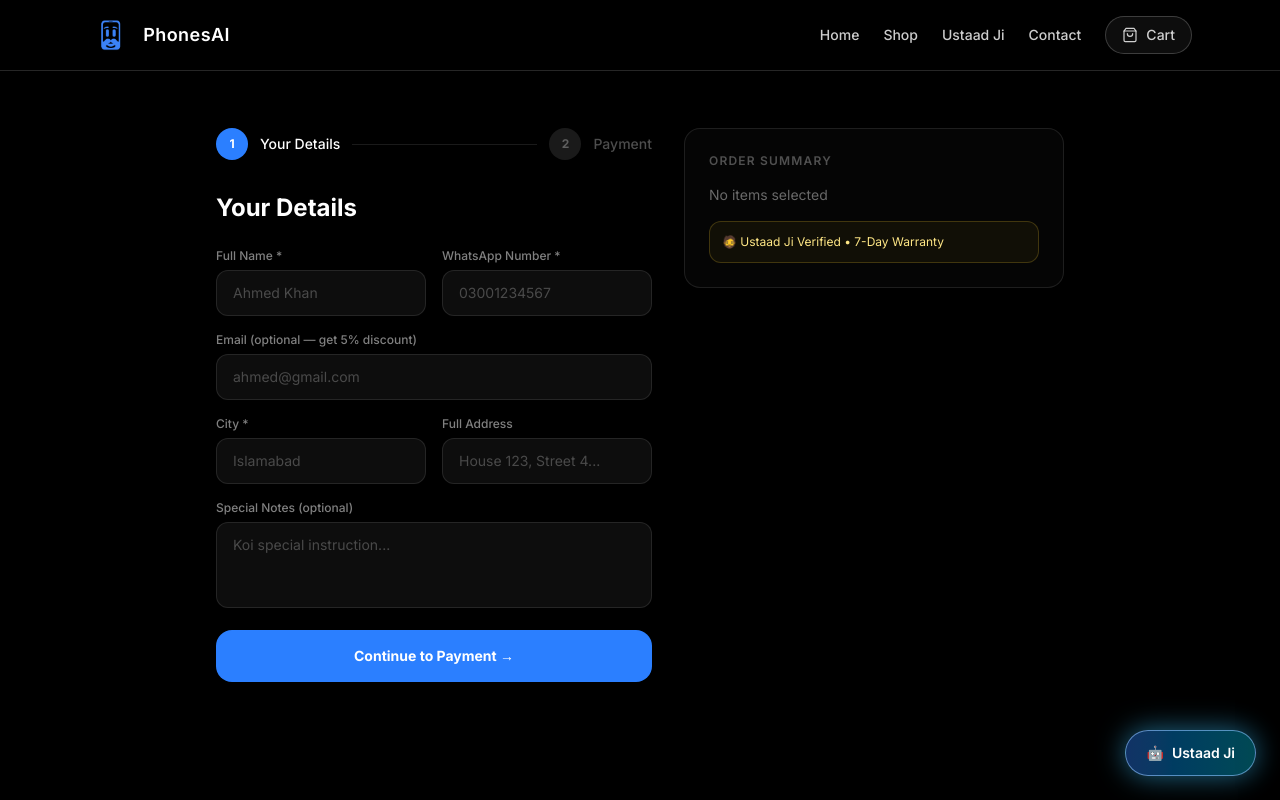
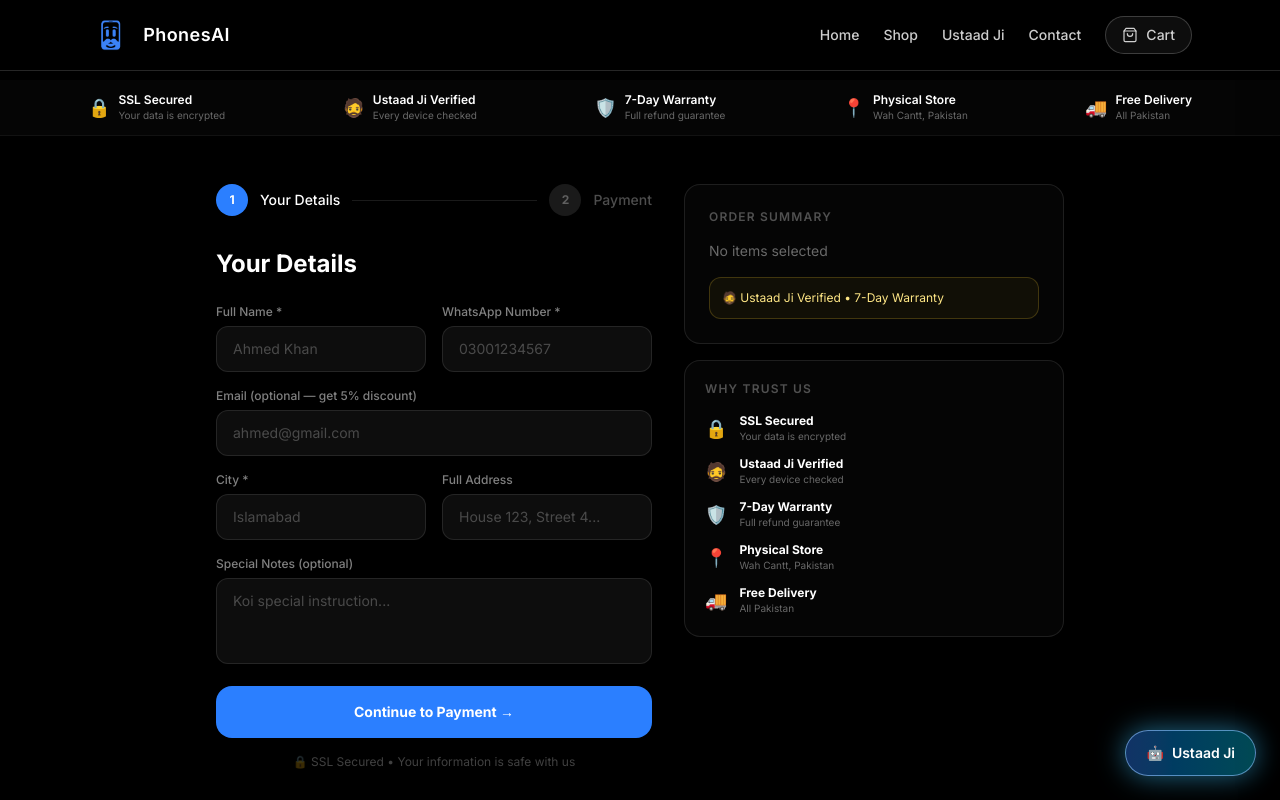
Before and after one commit to phonesaipakistan-star/phonesai, a Next.js app: page /checkout in a window 1280 px wide. Shown: the top 800 px of the page. Built offline with nearby package versions, Linux system fonts and the light colour scheme.

Commit message:
Add trust badges to checkout

```diff
--- a/app/checkout/page.tsx
+++ b/app/checkout/page.tsx
@@ -34,6 +34,14 @@ const paymentDetails: Record<PaymentMethod, { title: string; detail: string; not
   card: { title: "Debit / Credit Card", detail: "Bank: [YOUR BANK NAME]\nAccount Title: [YOUR NAME]\nIBAN: [YOUR IBAN]", note: "Transfer via your bank app using IBAN and upload confirmation." },
 };
 
+const trustBadges = [
+  { icon: "🔒", title: "SSL Secured", desc: "Your data is encrypted" },
+  { icon: "🧔", title: "Ustaad Ji Verified", desc: "Every device checked" },
+  { icon: "🛡️", title: "7-Day Warranty", desc: "Full refund guarantee" },
+  { icon: "📍", title: "Physical Store", desc: "Wah Cantt, Pakistan" },
+  { icon: "🚚", title: "Free Delivery", desc: "All Pakistan" },
+];
+
 function CheckoutContent() {
   const searchParams = useSearchParams();
   const phoneId = searchParams.get("phone");
@@ -45,7 +53,6 @@ function CheckoutContent() {
   const [step, setStep] = useState<"details" | "payment" | "success">("details");
   const [selectedPayment, setSelectedPayment] = useState<PaymentMethod | null>(null);
   const [submitting, setSubmitting] = useState(false);
-
   const [form, setForm] = useState({ name: "", phone: "", email: "", city: "", address: "", notes: "" });
 
   useEffect(() => {
@@ -63,7 +70,6 @@ function CheckoutContent() {
   }, [isCartCheckout]);
 
   const finalPrice = isCartCheckout ? total : (phone?.discount_price ?? phone?.price ?? 0);
-  const itemCount = isCartCheckout ? count : (phone ? 1 : 0);
 
   const handleDetailsSubmit = (e: React.FormEvent) => {
     e.preventDefault();
@@ -74,7 +80,6 @@ function CheckoutContent() {
   const handleOrderSubmit = async () => {
     if (!selectedPayment) return;
     setSubmitting(true);
-
     if (isCartCheckout && items.length > 0) {
       for (const item of items) {
         await supabase.from("orders").insert({
@@ -95,7 +100,6 @@ function CheckoutContent() {
         delivery_status: "pending", delivery_city: form.city,
       });
     }
-
     setSubmitting(false);
     setStep("success");
   };
@@ -106,6 +110,24 @@ function CheckoutContent() {
 
   return (
     <div className="min-h-screen bg-black text-white pt-20">
+
+      {/* Trust Bar */}
+      <div className="border-b border-white/5 bg-white/[0.02]">
+        <div className="mx-auto max-w-6xl px-6 py-3">
+          <div className="flex items-center justify-between gap-4 overflow-x-auto">
+            {trustBadges.map((badge) => (
+              <div key={badge.title} className="flex shrink-0 items-center gap-2">
+                <span className="text-lg">{badge.icon}</span>
+                <div>
+                  <p className="text-xs font-semibold text-white">{badge.title}</p>
+                  <p className="text-[10px] text-white/40">{badge.desc}</p>
+                </div>
+              </div>
+            ))}
+          </div>
+        </div>
+      </div>
+
       <main className="mx-auto max-w-4xl px-6 py-12">
 
         {/* Success */}
@@ -117,7 +139,7 @@ function CheckoutContent() {
             <div className="rounded-2xl border border-amber-300/20 bg-amber-300/5 px-6 py-4 text-sm text-amber-200">
               🧔 Ustaad Ji ka wada — 7-din warranty ke saath aapka phone verified hai.
             </div>
-            <div className="flex gap-3">
+            <div className="flex gap-3 flex-wrap justify-center">
               <a href={`https://wa.me/923001234567?text=Assalam o Alaikum! Maine order place kiya hai. Payment screenshot bhej raha/rahi hoon.`}
                 target="_blank" rel="noopener noreferrer"
                 className="rounded-2xl bg-green-500 px-6 py-3 text-sm font-bold text-white hover:bg-green-400 transition">
@@ -183,6 +205,8 @@ function CheckoutContent() {
                   <button type="submit" className="w-full rounded-2xl bg-blue-500 py-4 text-sm font-bold text-white transition hover:bg-blue-400">
                     Continue to Payment →
                   </button>
+                  {/* Inline trust note */}
+                  <p className="text-center text-xs text-white/25">🔒 SSL Secured • Your information is safe with us</p>
                 </form>
               )}
 
@@ -220,15 +244,15 @@ function CheckoutContent() {
                       {submitting ? "Placing Order..." : "Place Order ✓"}
                     </button>
                   </div>
+                  <p className="text-center text-xs text-white/25">🔒 SSL Secured • 🛡️ 7-Day Warranty • 📍 Physical Store Wah Cantt</p>
                 </div>
               )}
             </div>
 
             {/* Order Summary */}
-            <div className="lg:sticky lg:top-24 h-fit">
+            <div className="lg:sticky lg:top-24 h-fit space-y-4">
               <div className="rounded-2xl border border-white/10 bg-white/[0.02] p-6">
                 <p className="mb-4 text-xs font-semibold uppercase tracking-widest text-white/30">Order Summary</p>
-
                 {isCartCheckout && items.length > 0 ? (
                   <div className="space-y-3">
                     {items.map(item => (
@@ -243,9 +267,9 @@ function CheckoutContent() {
                         <p className="text-sm font-bold text-white shrink-0">Rs. {(item.discount_price ?? item.price).toLocaleString()}</p>
                       </div>
                     ))}
-                    <div className="border-t border-white/10 pt-3 mt-3">
+                    <div className="border-t border-white/10 pt-3 mt-3 space-y-1">
                       <div className="flex justify-between"><span className="text-sm text-white/50">Delivery</span><span className="text-sm font-bold text-green-400">Free</span></div>
-                      <div className="flex justify-between mt-2"><span className="font-bold text-white">Total ({count} items)</span><span className="font-extrabold text-white">Rs. {total.toLocaleString()}</span></div>
+                      <div className="flex justify-between"><span className="font-bold text-white">Total ({count} items)</span><span className="font-extrabold text-white">Rs. {total.toLocaleString()}</span></div>
                     </div>
                   </div>
                 ) : phone ? (
@@ -264,9 +288,24 @@ function CheckoutContent() {
                 ) : (
                   <p className="text-sm text-white/40">No items selected</p>
                 )}
-
                 <div className="mt-4 rounded-xl border border-amber-300/20 bg-amber-300/5 p-3">
                   <p className="text-xs text-amber-200">🧔 Ustaad Ji Verified • 7-Day Warranty</p>
+                </div>
+              </div>
+
+              {/* Trust Badges Card */}
+              <div className="rounded-2xl border border-white/10 bg-white/[0.02] p-5">
+                <p className="mb-4 text-xs font-semibold uppercase tracking-widest text-white/30">Why Trust Us</p>
+                <div className="space-y-3">
+                  {trustBadges.map((badge) => (
+                    <div key={badge.title} className="flex items-center gap-3">
+                      <span className="text-lg">{badge.icon}</span>
+                      <div>
+                        <p className="text-xs font-bold text-white">{badge.title}</p>
+                        <p className="text-[10px] text-white/40">{badge.desc}</p>
+                      </div>
+                    </div>
+                  ))}
                 </div>
               </div>
             </div>
```
